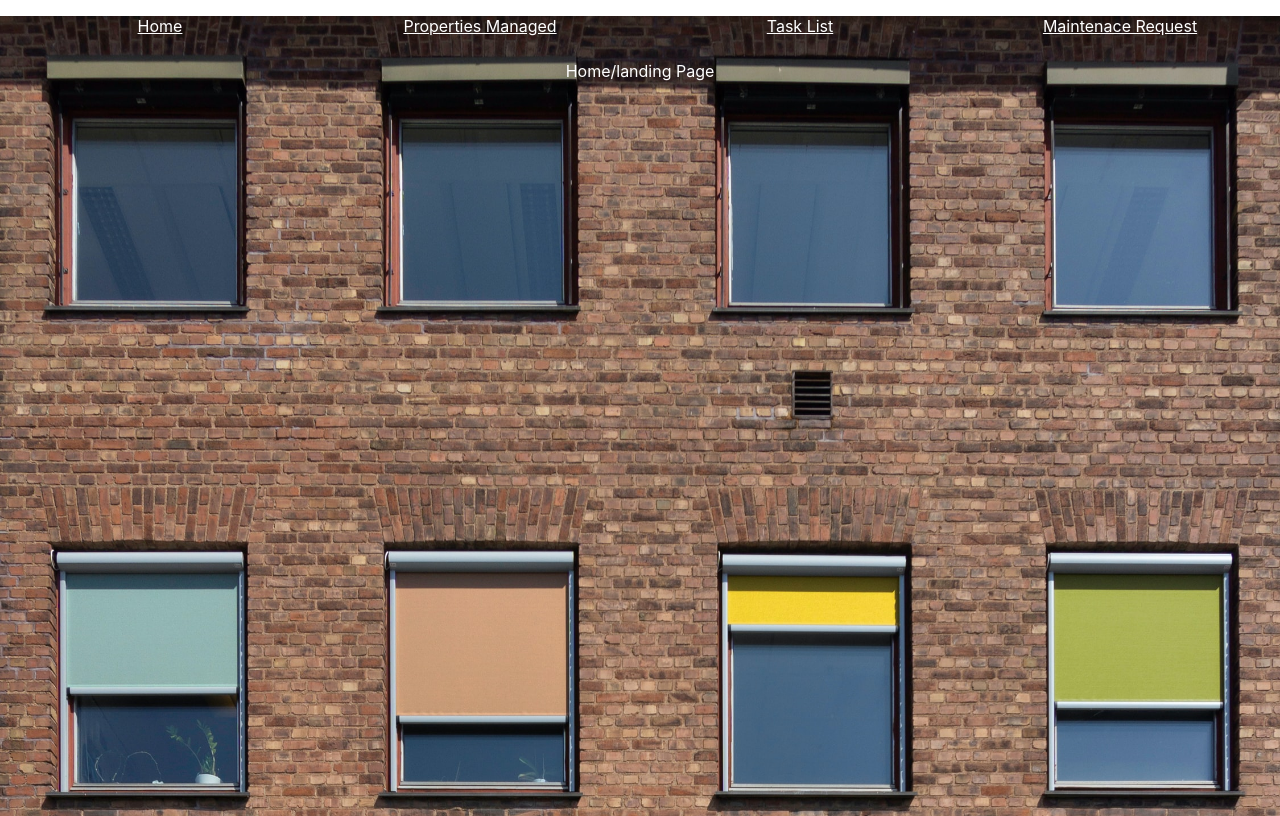
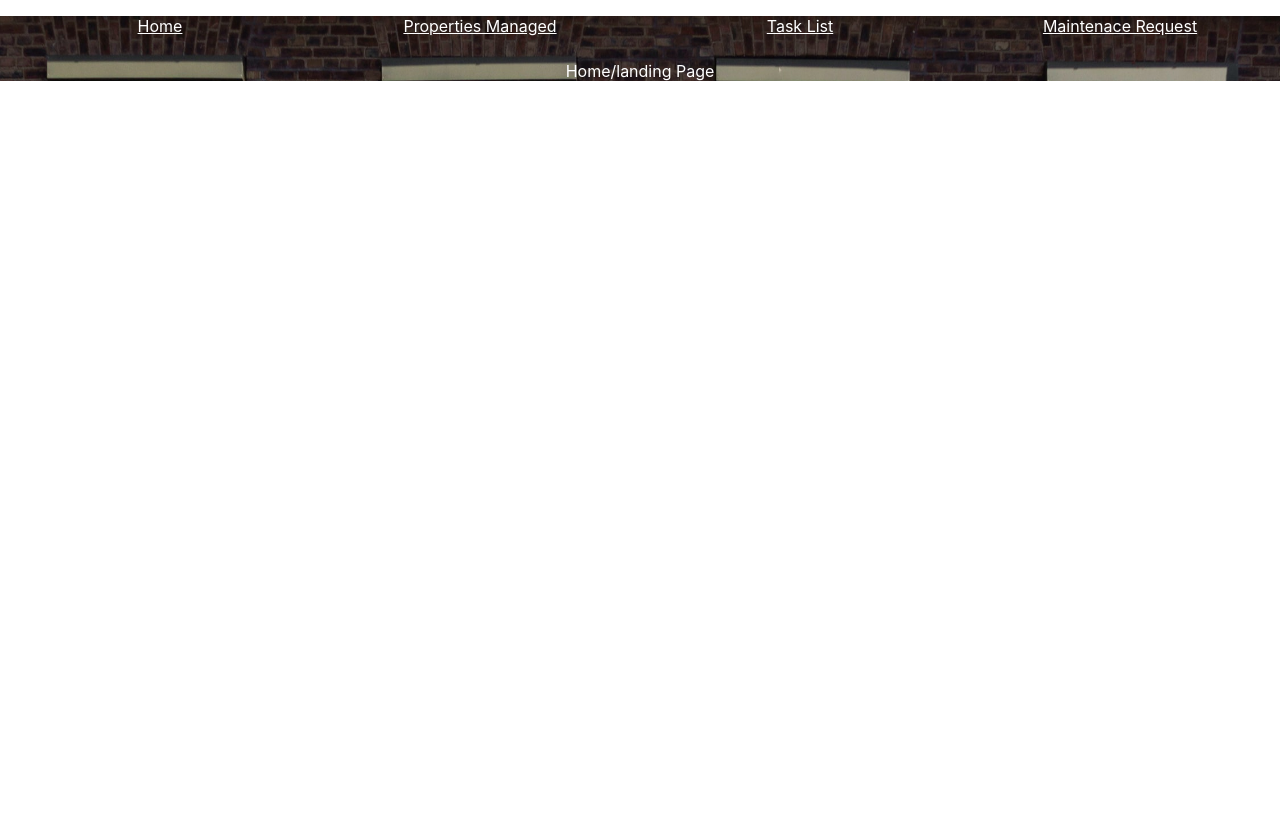
Before and after one commit to JJVenable/PropertyManagement, a React (Create React App) app in the folder frontEnd/: page / in a window 1280 px wide. Built offline with nearby package versions, Linux system fonts and the light colour scheme; no server answers.

Commit message:
backgrounds now cover all (fixed scroll bug)

```diff
--- a/frontEnd/src/App.css
+++ b/frontEnd/src/App.css
@@ -4,7 +4,7 @@
 .PListPage,
 .taskPage {
   background-image: url(../public/img/building2.jpg);
-  height: 100vh;
+  /* height: 100vh; */
   background-size: 100%;
   color: white;
 }
```
